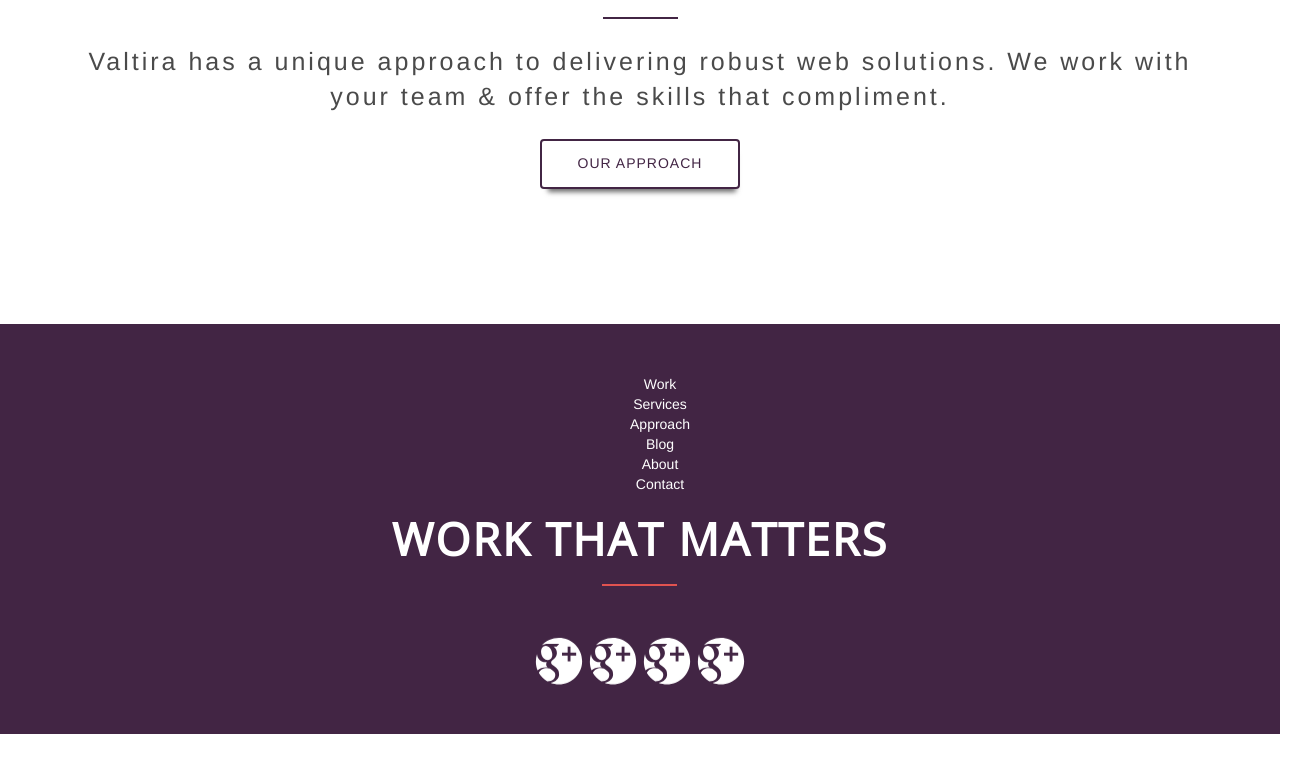
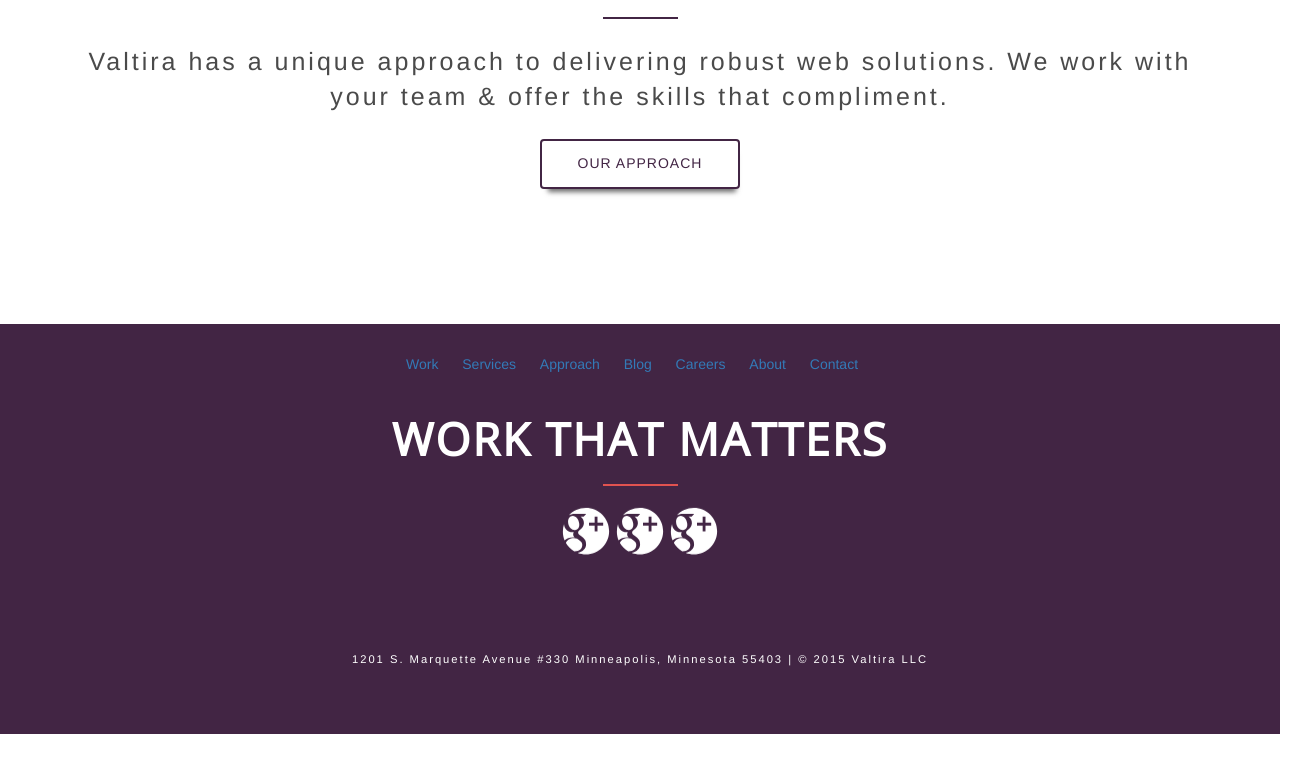
Before and after one commit to jdmoe/valtira2015, a plain HTML site: page services.html in a window 1280 px wide. Shown: the part 3546-4319 px from the top of the page, 1310 px wide, since content can reach past the window. After the commit the page ends 4280 px from the top, so only its background shows below. Drawn offline with nearby package versions, Linux system fonts and the light colour scheme.

Commit message:
edited footer and top nav

```diff
--- a/sass/vars-modules/variables.scss
+++ b/sass/vars-modules/variables.scss
@@ -143,7 +143,7 @@ $link-hovered: #381E3A;
 }
 
 %footer-blocks {
-  padding: 50px 0;
+  padding: 20px 0;
   background: $transparent;
 }
 
--- a/services.html
+++ b/services.html
@@ -164,34 +164,44 @@
 <!-- footer -->
 
 <footer id="footer">
+
+<div class="container">
     <div class="row">
-        <div class="col-xs-12 col-sm-offset-2 col-sm-8 col-md-offset-2 col-md-8 text-center">
-            <div class="footer-blocks">
-                <ul class="footer-links">
+        <div class="col-xs-12 col-sm-offset-2 col-sm-8 col-md-offset-2 col-md-8">
+            <ul class="lower-links">
             <li><a href="#">Work</a></li>
             <li><a href="#">Services</a></li>
             <li><a href="#">Approach</a></li>
             <li><a href="#">Blog</a></li>
+            <li><a href="#">Careers</a></li>
             <li><a href="#">About</a></li>
             <li><a href="#">Contact</a></li>
             </ul>
+        </div>
+    </div>
+</div>
+
+<div class="container">
+    <div class="row">
+        <div class="col-xs-12 col-sm-offset-2 col-sm-8 col-md-offset-2 col-md-8 text-center">
+            <div class="footer-blocks">
                 <h2>work that matters</h2>
                 <div class="red-underline"></div>
             </div>
         </div>
     </div>
+
+<!-- content blocks -->
+
     <div class="row">
         <div class="col-xs-12 col-sm-offset-2 col-sm-8 col-md-offset-2 col-md-8 text-center">
             <ul class="footer-social">
                 <li class="social-circles"></li>
                 <li class="social-circles"></li>
                 <li class="social-circles"></li>
-                <li class="social-circles"></li>
             </ul>
+            <small>1201 S. Marquette Avenue #330 Minneapolis, Minnesota 55403   |   &copy; 2015 Valtira LLC </small>
         </div>
-    <div class="row">
-        <div class="col-xs-12 col-sm-offset-2 col-sm-8 col-md-offset-2 col-md-8 text-center">
-        <small>1201 S. Marquette Avenue #330 Minneapolis, Minnesota 55403   |   © 2015 Valtira LLC </small>
     </div>
 </div>
 </footer>
```
Also changed, not shown: css/main.css. Lines whose indentation alone changed are shown as unchanged.
